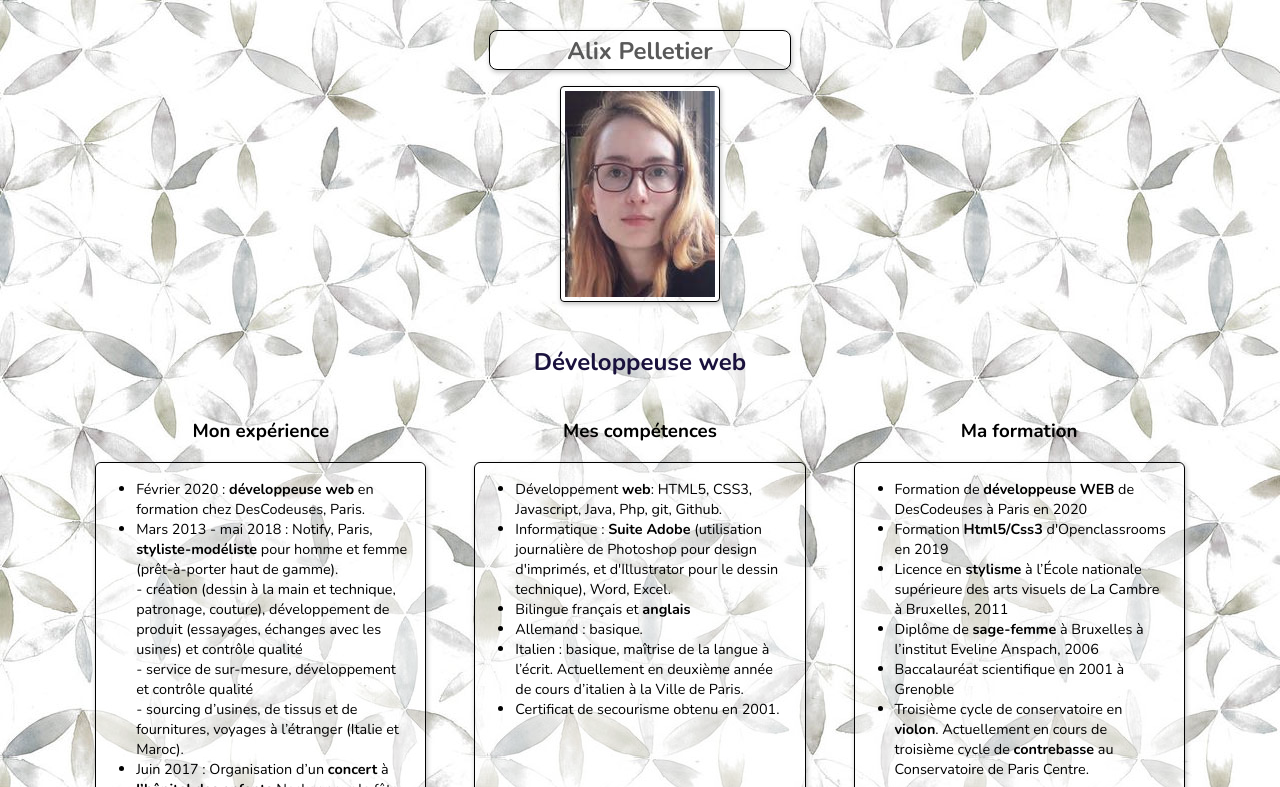
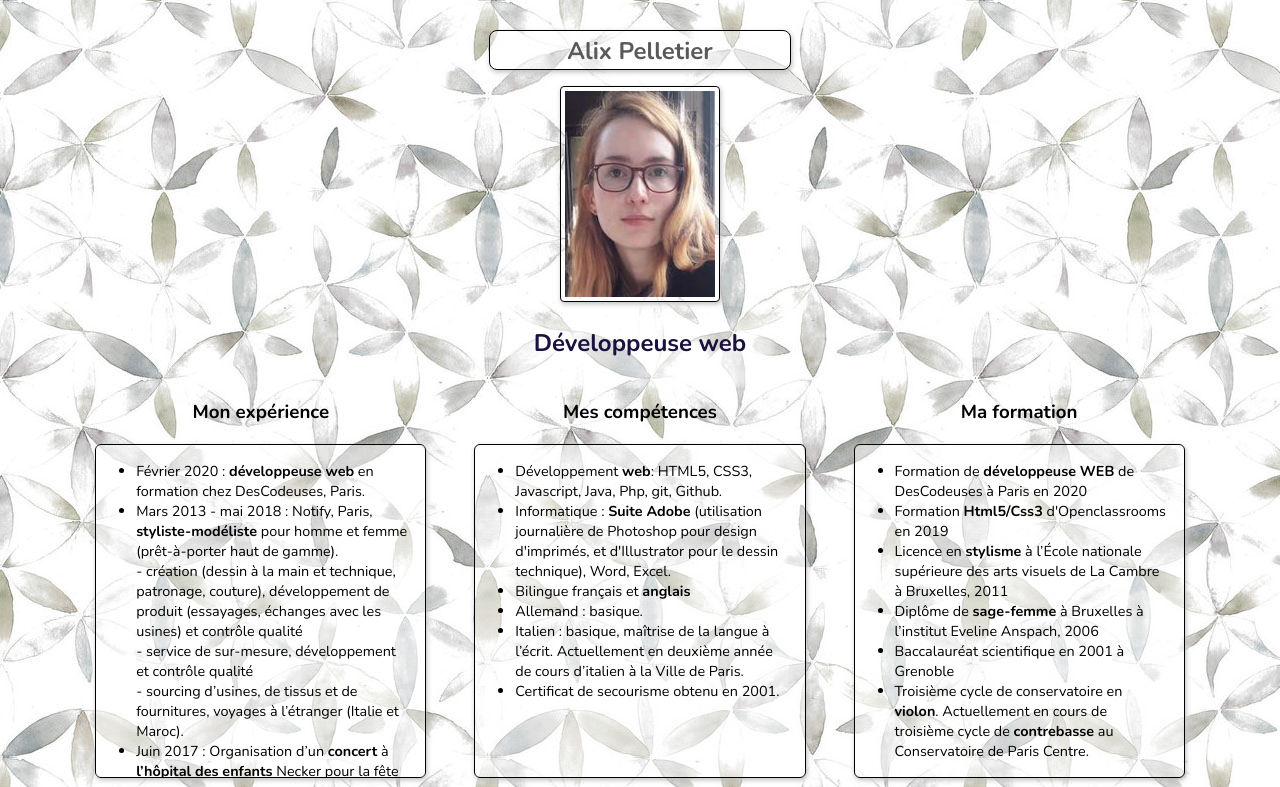
Before and after one commit to alixpel/alixpel.github.io, a plain HTML site: page cv.html in a window 1280 px wide. Shown: the top 787 px of the page. Drawn offline with nearby package versions, Linux system fonts and the light colour scheme.

Commit message:
modify h2 margin-top

```diff
--- a/styleCV.css
+++ b/styleCV.css
@@ -68,6 +68,7 @@ h2
 	color: rgb(26, 17, 61);
 	font-size: 1.5rem;
 	font-weight: bold;
+	margin-top: 0.1rem;
 }
 
 .position
```
